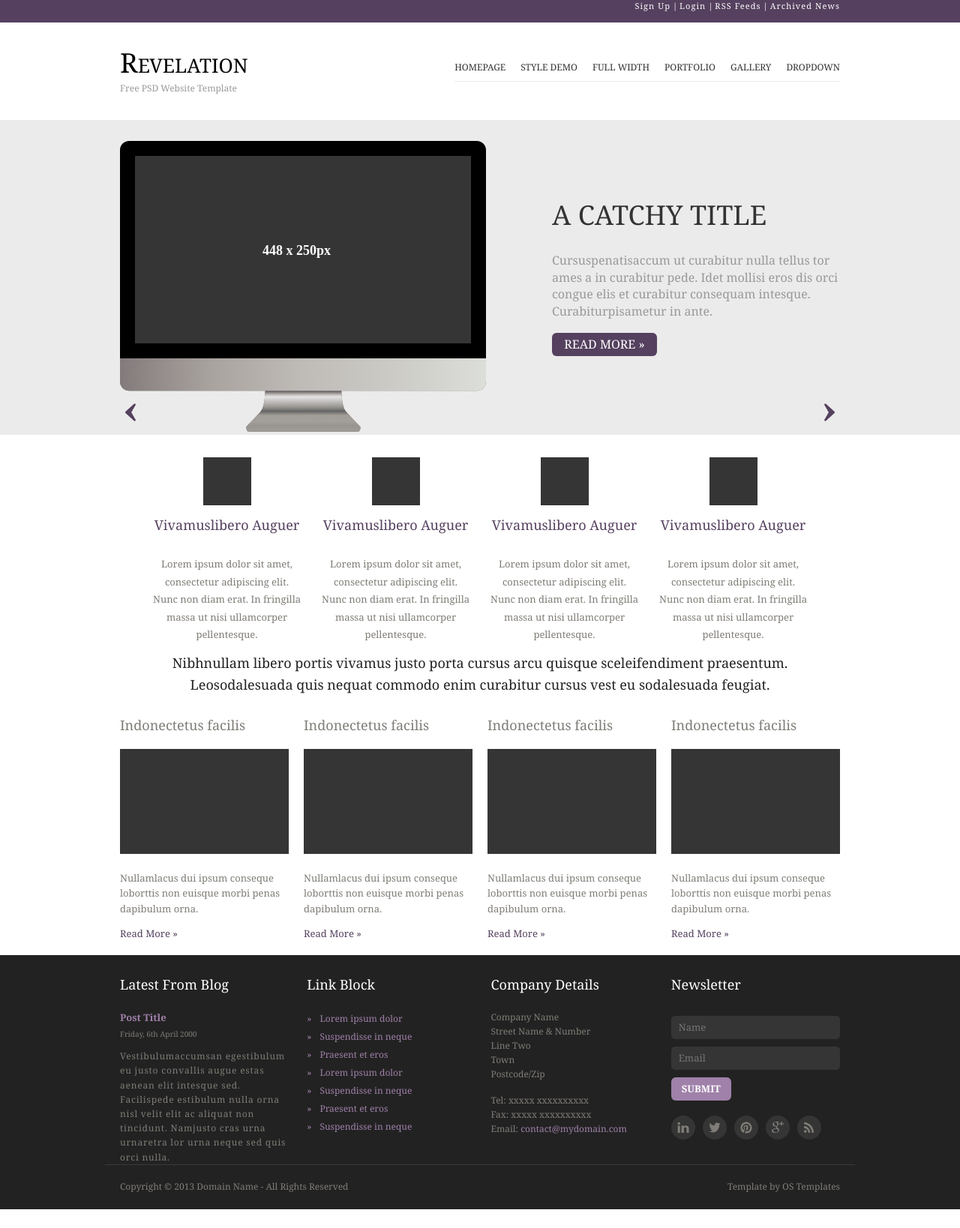
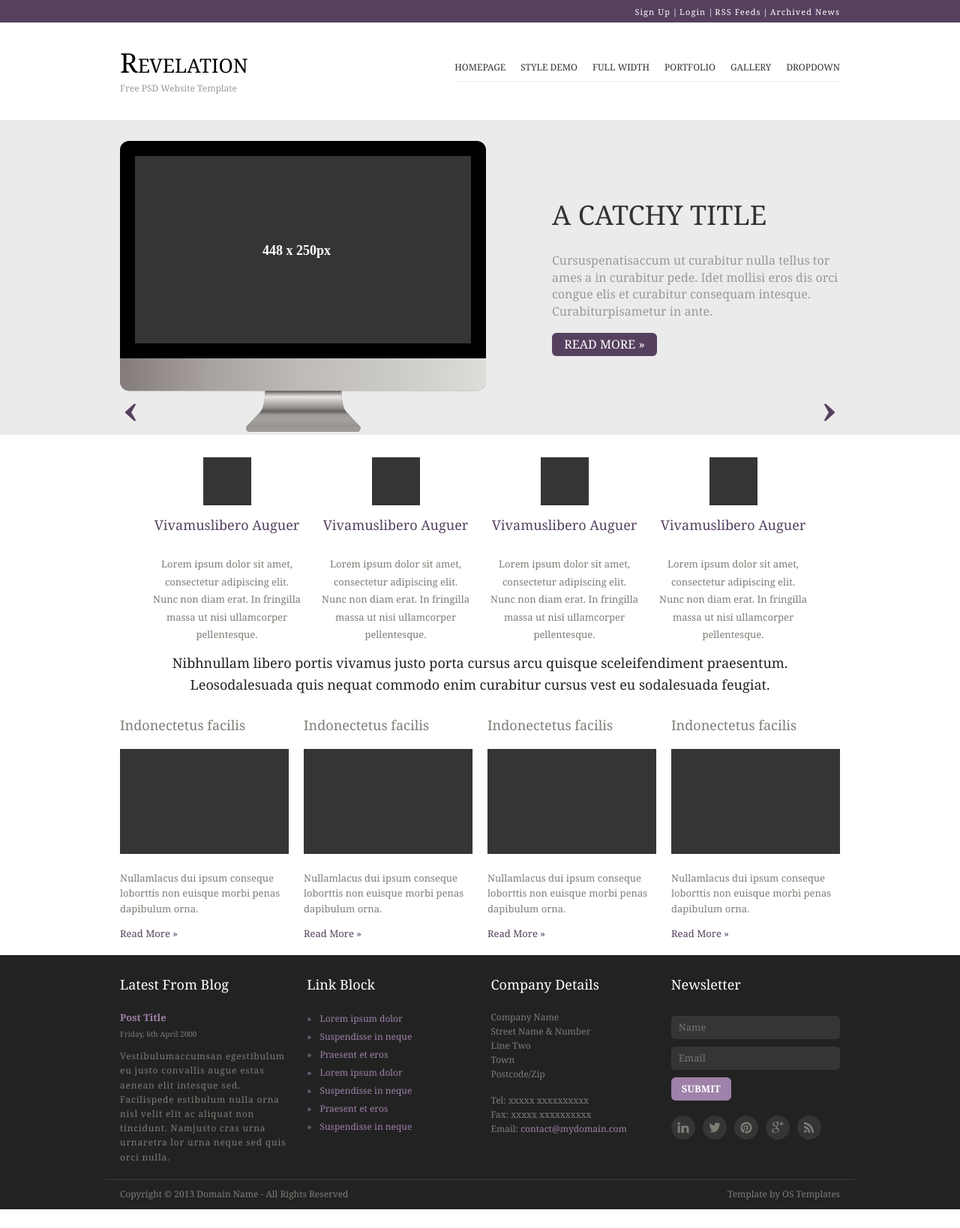
Before and after one commit to yuriygumeniuk/revelation, a plain HTML site: page index.html in a window 1280 px wide. Shown: the whole page at 75% size. After the commit the page ends 1613 px from the top, so only its background shows below. Drawn offline with Linux system fonts and the light colour scheme; a web font is replaced by a local one.

Commit message:
before slider

```diff
--- a/css/style.css
+++ b/css/style.css
@@ -3,6 +3,7 @@
 	height: 25px;
 }
 .wrapper {
+	width: 1000px;
 	max-width: 1000px;
 	margin: 0 auto;
 }
@@ -14,6 +15,7 @@
 	width: 100%;
 	height: 30px;
 	background-color: #55415f;
+	display: flex;
 }
 .control-list {
 	float: right;
@@ -431,10 +433,11 @@
 }
 /*---------------*/
 .copyright {
+	margin-top: 20px;
 	display: flex;
 	justify-content: space-between;
 	align-items: center;
-	height: 60px;
+	height: 40px;
 	border-top: 1px solid #3a3a3a;
 }
 .copyright span {
--- a/index.html
+++ b/index.html
@@ -1,7 +1,8 @@
 <!DOCTYPE html>
 <html lang="en">
 <head>
-	<meta charset="UTF-8">
+	<meta http-equiv="Content-Type" content="text/html" charset="UTF-8">
+	<meta name="viewport" content="width=device-width, initial-scale=1, user-scalable=no, maximum-scale=1">
 	<title>revelation</title>
 	<link rel="stylesheet" href="css/normalize.css">
 	<link rel="stylesheet" href="css/style.css">
@@ -199,8 +200,5 @@
 		</div>
 	</div>
 </footer>
-
-<!-- --------------------- -->
-<div class="end"></div>
 </body>
 </html>
```
Also changed, not shown: 1 other file.
